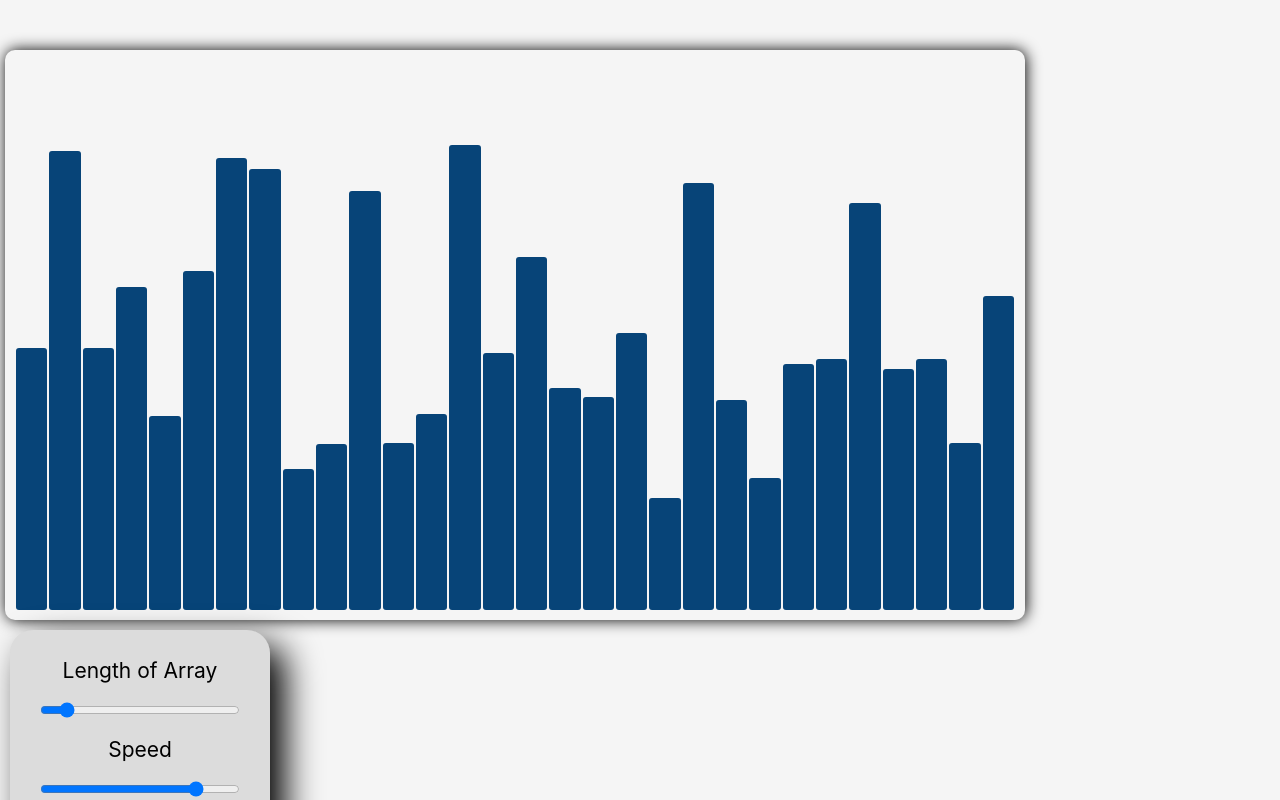
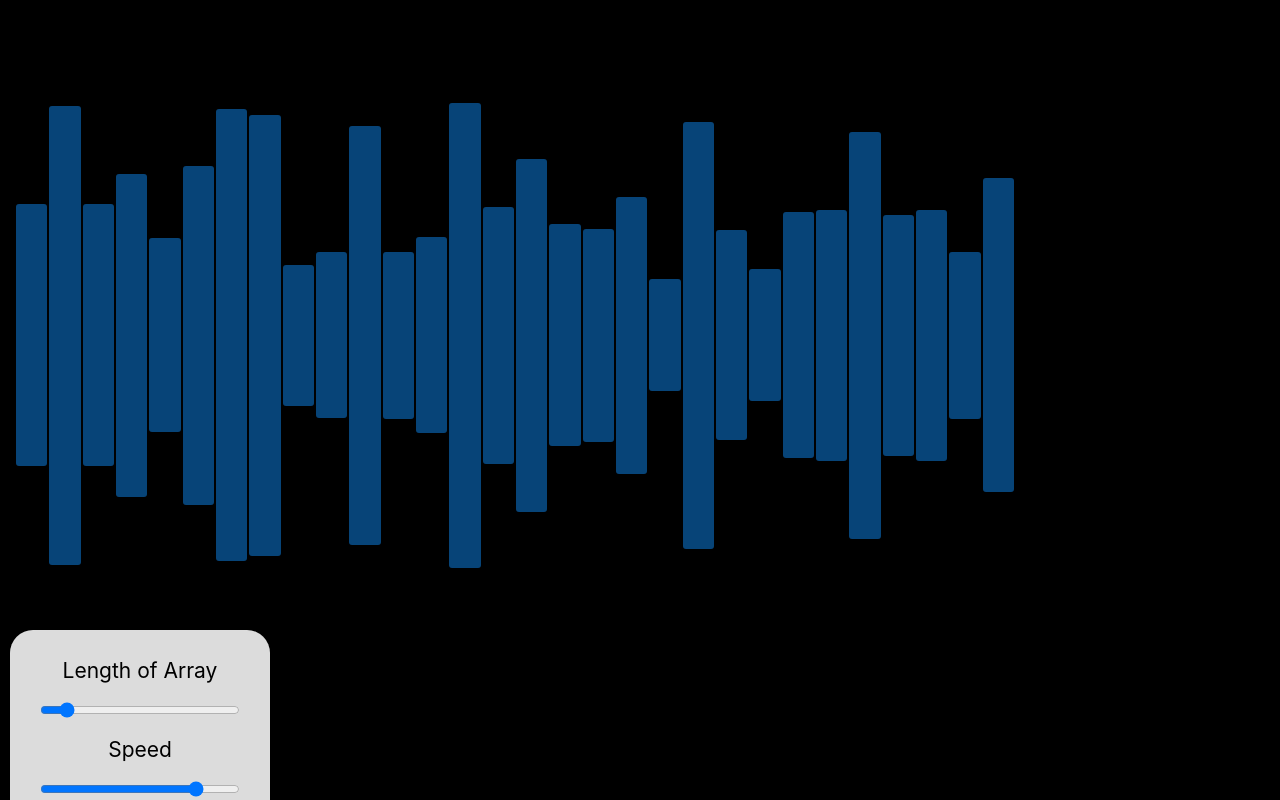
Before and after one commit to ksushant6566/visual-algos, a React (Create React App) app: page / in a window 1280 px wide. Shown: the top 800 px of the page. Built offline with nearby package versions, Linux system fonts and the light colour scheme.

Commit message:
radixSort added

```diff
--- a/src/App.css
+++ b/src/App.css
@@ -1,5 +1,5 @@
 body {
-  background-color: whitesmoke;
+  background-color: rgb(0, 0, 0);
 }
 
 .btn {
@@ -67,7 +67,7 @@ input, .select {
 .array-container {
   display: flex;
   justify-content: space-between;
-  align-items: flex-end;
+  align-items: center;
   height: 550px;
   width: 1000px;
   box-shadow: black 1px 0px 15px;
@@ -100,7 +100,7 @@ input, .select {
 
 .sorting-array-bar {
   width: 50px;
-  transition: height 0.2s;
+  transition: height 0.1s;
   border-radius: 3px;
   margin: 0px 1px;
 }
--- a/src/sortingAlgorithms/Sorting.js
+++ b/src/sortingAlgorithms/Sorting.js
@@ -3,6 +3,7 @@ import { getBubbleSortAnimation } from './bubbleSort'
 import { getMergeSorted } from './mergeSort'
 import { getInsertionSorted } from './insertionSort'
 import { getQuickSorted } from './quickSort'
+import { getRadixSorted } from './radixSort'
 
 const Sorting = () => {
 
@@ -24,6 +25,7 @@ const Sorting = () => {
         else if(sortAlgo === 'mergeSort') mergeSort()
         else if(sortAlgo === 'insertionSort') insertionSort()
         else if(sortAlgo === 'quickSort') quickSort()
+        else if (sortAlgo === 'radixSort') radixSort()
     }
 
     const getNewArray = (size) => {
@@ -154,6 +156,24 @@ const Sorting = () => {
 
     }
 
+// RADIX SORT
+
+    const radixSort = () => {
+        const { sortedArray, counter } = getRadixSorted(mainArray, speed)
+
+        let newArray = []
+        for(let i =0; i < size; i++) newArray.push({ idx: i,val: sortedArray[i] })
+
+        setTimeout(() => {
+            setMainArray(newArray)
+
+            for(let i = 0; i < size; i++) {
+                document.getElementsByClassName('sorting-array-bar')[i].style.backgroundColor = 'purple'
+            }
+        }, counter * speed);
+    }
+
+
 // GET RANDOM NUMBER FROM A GIVEN INTERVAL
     const getNumFromInterval = (i, j) => {
         return i + Math.floor(Math.random() * (j-i))
@@ -213,8 +233,6 @@ const Sorting = () => {
 
                     <option value="radixSort">radixSort</option>
 
-                    <option value="shellSort">shellSort</option>
-
                     <option value="insertionSort">insertionSort</option>
 
                 </select>
--- /dev/null
+++ b/src/sortingAlgorithms/radixSort.js
@@ -0,0 +1,83 @@
+var counter = 0;
+var speed = 0;
+export const getRadixSorted = (mainArray, superSpeed) => {
+    const sortedArray = mainArray.map(item => item.val)
+
+    counter = 0;
+    speed = superSpeed;
+    radixSort(sortedArray);
+    counter += 10;
+    return { sortedArray, counter }
+}
+
+const radixSort = (arr) => {
+    let max = -1;
+    for(let i = 0; i < arr.length; i++) {
+        max = Math.max(max, arr[i]);
+    }
+
+    for(let exp = 1; Math.floor(max/exp) > 0; exp*= 10) {
+        countSort(arr, exp)
+    }
+
+    console.log(arr)
+}
+
+const countSort = (arr, exp) => {
+
+    const freq = new Array(10);
+    let sortedArray = new Array(arr.length);
+
+    for(let i=0; i<freq.length; i++) freq[i] = 0;
+    for(let i=0; i<sortedArray.length; i++) sortedArray[i] = 0;
+
+
+    for(let i=0; i < arr.length; i++) {
+
+        freq[ (Math.floor((arr[i] / exp) % 10)) % 10 ]++ ;
+    }
+
+    freq[0]--;
+    for(let i=1; i < freq.length; i++) {
+        freq[i] += freq[i-1];
+    }
+
+
+    for(let i = arr.length-1; i >= 0; i--) {
+
+        let idx = (freq[Math.floor((arr[i] / exp) % 10)]);
+        sortedArray[idx] = arr[i];
+
+        let height = arr[i]
+        setTimeout(() => {
+            let bars = document.getElementsByClassName('sorting-array-bar');
+            bars[idx].style.height = `${height}px`
+            bars[idx].style.backgroundColor = 'red'
+
+        }, (counter++)*speed);
+
+        setTimeout(() => {
+            let bars = document.getElementsByClassName('sorting-array-bar');
+            bars[i].style.backgroundColor = 'cyan'
+
+        }, (counter++)*speed);
+
+        setTimeout(() => {
+            let bars = document.getElementsByClassName('sorting-array-bar');
+            bars[idx].style.backgroundColor = '#074478'
+            bars[i].style.backgroundColor = '#074478'
+
+        }, (counter++)*speed);
+
+        freq[Math.floor((arr[i] / exp) % 10)]--;
+    }
+
+
+
+    for(let i = 0; i < arr.length; i++) {
+        arr[i] = sortedArray[i];
+    }
+
+    return sortedArray
+
+}
```
